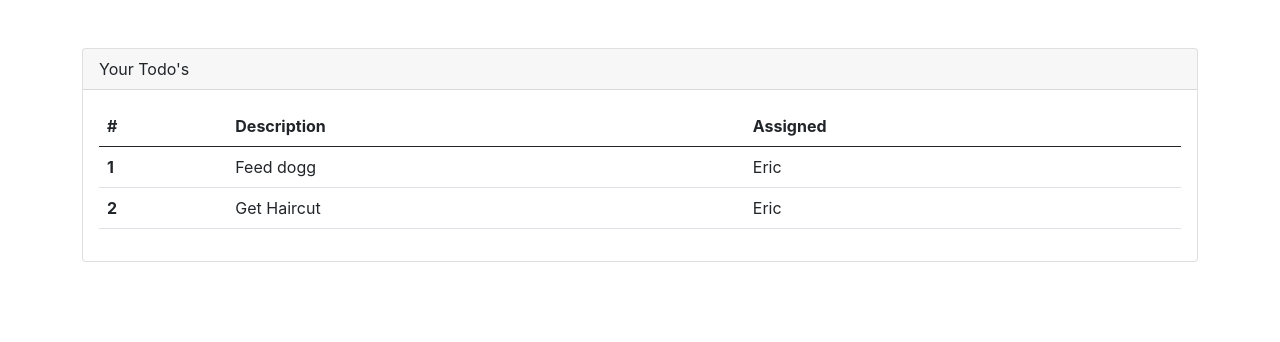
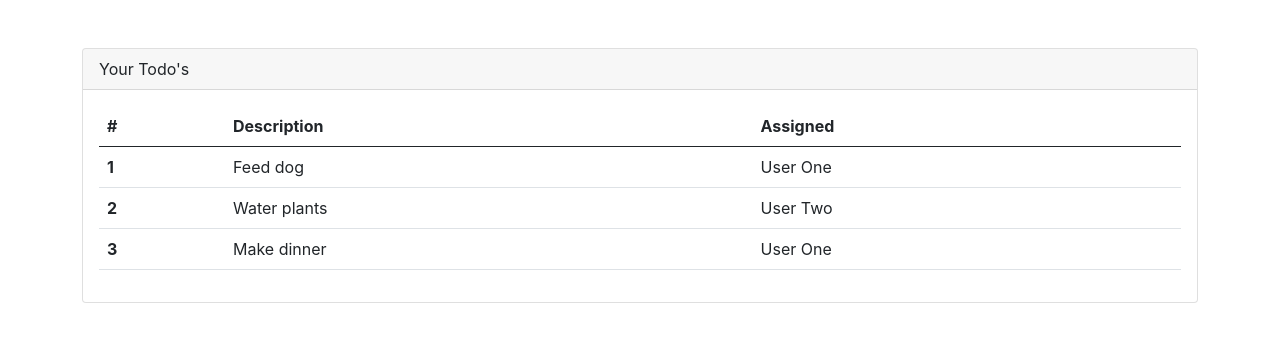
Before and after one commit to MacePh/react-todos, a React (Create React App) app: page / in a window 1280 px wide. Shown: the top 342 px of the page. Built offline with nearby package versions, Linux system fonts and the light colour scheme.

Commit message:
Passed Data through Props

```diff
--- a/src/App.js
+++ b/src/App.js
@@ -3,6 +3,11 @@
 
 
 function App() {
+  const todos = [
+    { rowNumber: 1, rowDescription: 'Feed dog', rowAssigned: 'User One' },
+    { rowNumber: 2, rowDescription: 'Water plants', rowAssigned: 'User Two' },
+    { rowNumber: 3, rowDescription: 'Make dinner', rowAssigned: 'User One' },
+  ]
   return (
     <div className='mt-5 container'>
       <div className="card">
@@ -19,12 +24,21 @@
               </tr>
             </thead>
             <tbody>
-              <TodoRowItem />
-              <tr>
-                <th scope='row'>2</th>
-                <td>Get Haircut</td>
-                <td>Eric</td>
-              </tr>
+              <TodoRowItem
+                rowNumber={todos[0].rowNumber}
+                rowDescription={todos[0].rowDescription}
+                rowAssigned={todos[0].rowAssigned}
+                />
+              <TodoRowItem
+                rowNumber={todos[1].rowNumber}
+                rowDescription={todos[1].rowDescription}
+                rowAssigned={todos[1].rowAssigned}
+              />
+              <TodoRowItem
+                rowNumber={todos[2].rowNumber}
+                rowDescription={todos[2].rowDescription}
+                rowAssigned={todos[2].rowAssigned}
+              />
             </tbody>
           </table>
         </div>
--- a/src/components/TodoRowItem.js
+++ b/src/components/TodoRowItem.js
@@ -1,9 +1,10 @@
-function TodoRowItem() {
+function TodoRowItem(props) {
+
     return (
         <tr>
-            <th scope='row'>1</th>
-            <td>Feed dogg</td>
-            <td>Eric</td>
+            <th scope='row'>{props.rowNumber}</th>
+            <td>{props.rowDescription}</td>
+            <td>{props.rowAssigned}</td>
         </tr>
     )
 }
```
